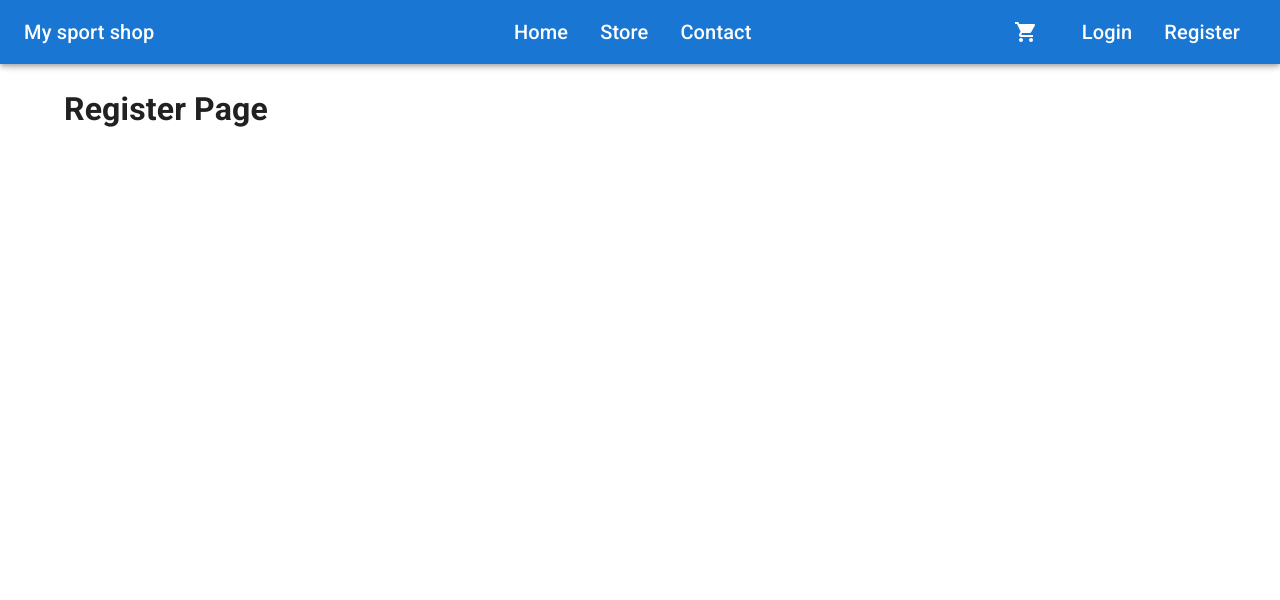
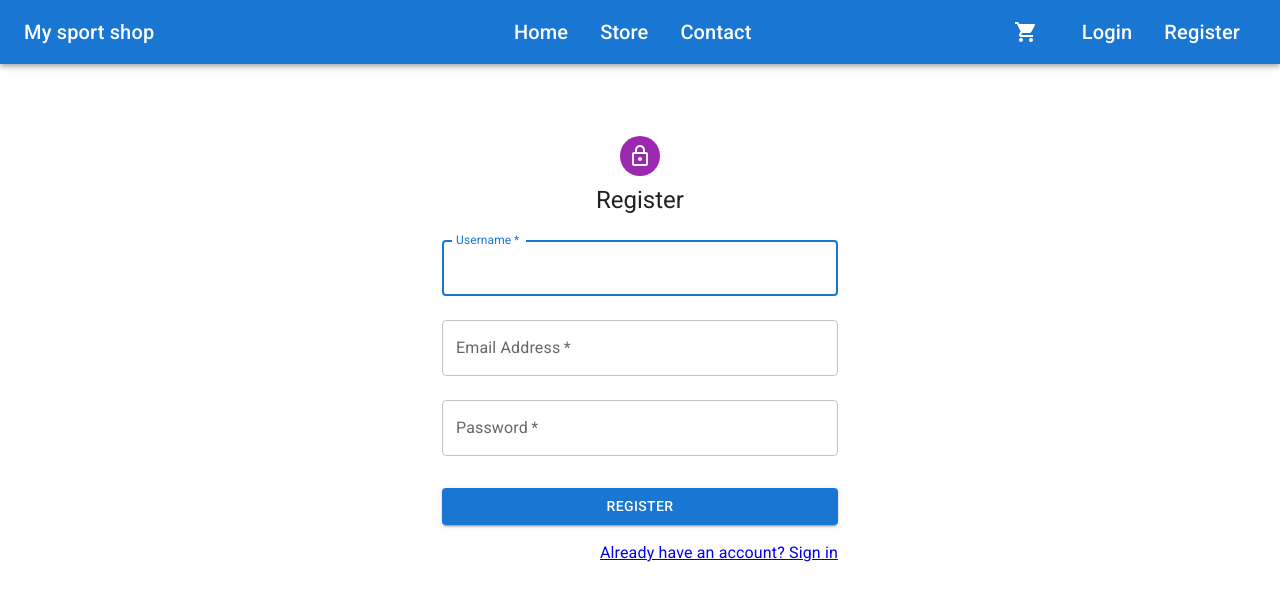
Before and after one commit to mbie95/SportShop, a React (Vite) app in the folder sportshopclient/: page /register in a window 1280 px wide. Shown: the top 600 px of the page. Built offline with nearby package versions, Linux system fonts and the light colour scheme.

Commit message:
Create registration page

```diff
--- a/sportshopclient/src/features/account/RegisterPage.tsx
+++ b/sportshopclient/src/features/account/RegisterPage.tsx
@@ -1,5 +1,78 @@
+import { Container, CssBaseline, Box, Avatar, Typography, TextField, Button, Grid } from "@mui/material";
+import { Link } from "react-router-dom";
+import LockOutlinedIcon from '@mui/icons-material/LockOutlined';
+
 export default function RegisterPage() {
     return (
-        <h1>Register Page</h1>
-    )
+        <Container component="main" maxWidth="xs">
+          <CssBaseline />
+          <Box
+            sx={{
+              marginTop: 8,
+              display: 'flex',
+              flexDirection: 'column',
+              alignItems: 'center',
+            }}
+          >
+            <Avatar sx={{ m: 1, bgcolor: 'secondary.main' }}>
+              <LockOutlinedIcon />
+            </Avatar>
+            <Typography component="h1" variant="h5">
+              Register
+            </Typography>
+            <Box component="form" /*onSubmit={handleSubmit}*/ noValidate sx={{ mt: 1 }}>
+              <TextField
+                margin="normal"
+                required
+                fullWidth
+                id="username"
+                label="Username"
+                name="username"
+                autoComplete="username"
+                autoFocus
+                // value={formData.username}
+                // onChange={handleChange}
+              />
+              <TextField
+                margin="normal"
+                required
+                fullWidth
+                id="email"
+                label="Email Address"
+                name="email"
+                autoComplete="email"
+                // value={formData.email}
+                // onChange={handleChange}
+              />
+              <TextField
+                margin="normal"
+                required
+                fullWidth
+                name="password"
+                label="Password"
+                type="password"
+                id="password"
+                autoComplete="new-password"
+                // value={formData.password}
+                // onChange={handleChange}
+              />
+              <Button
+                type="submit"
+                fullWidth
+                variant="contained"
+                sx={{ mt: 3, mb: 2 }}
+              >
+                Register
+              </Button>
+              <Grid container sx={{justifyContent: 'flex-end'}}>
+                <Grid>
+                  <Link to="/login">
+                    Already have an account? Sign in
+                  </Link>
+                </Grid>
+              </Grid>
+            </Box>
+          </Box>
+        </Container>
+    );
 }
```
